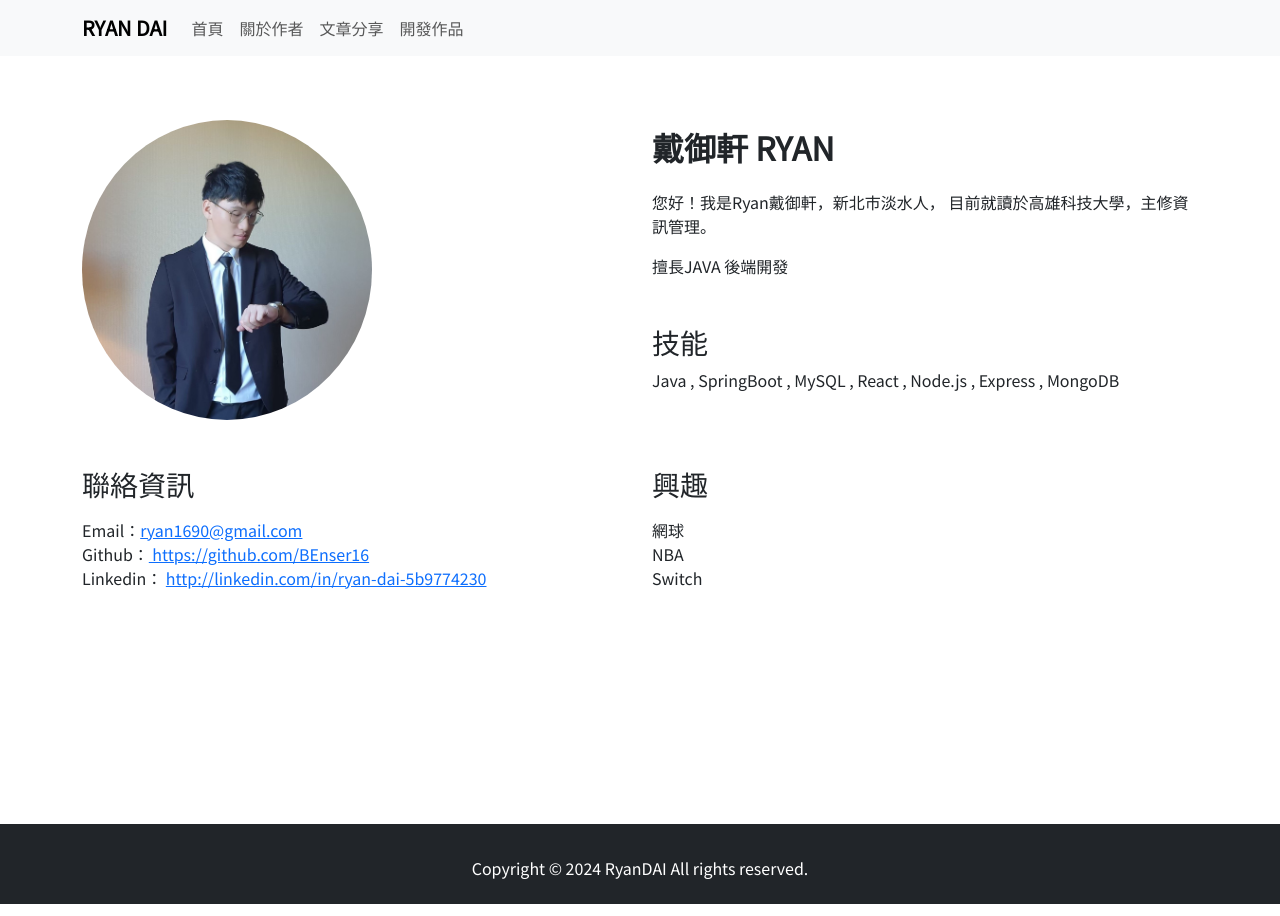
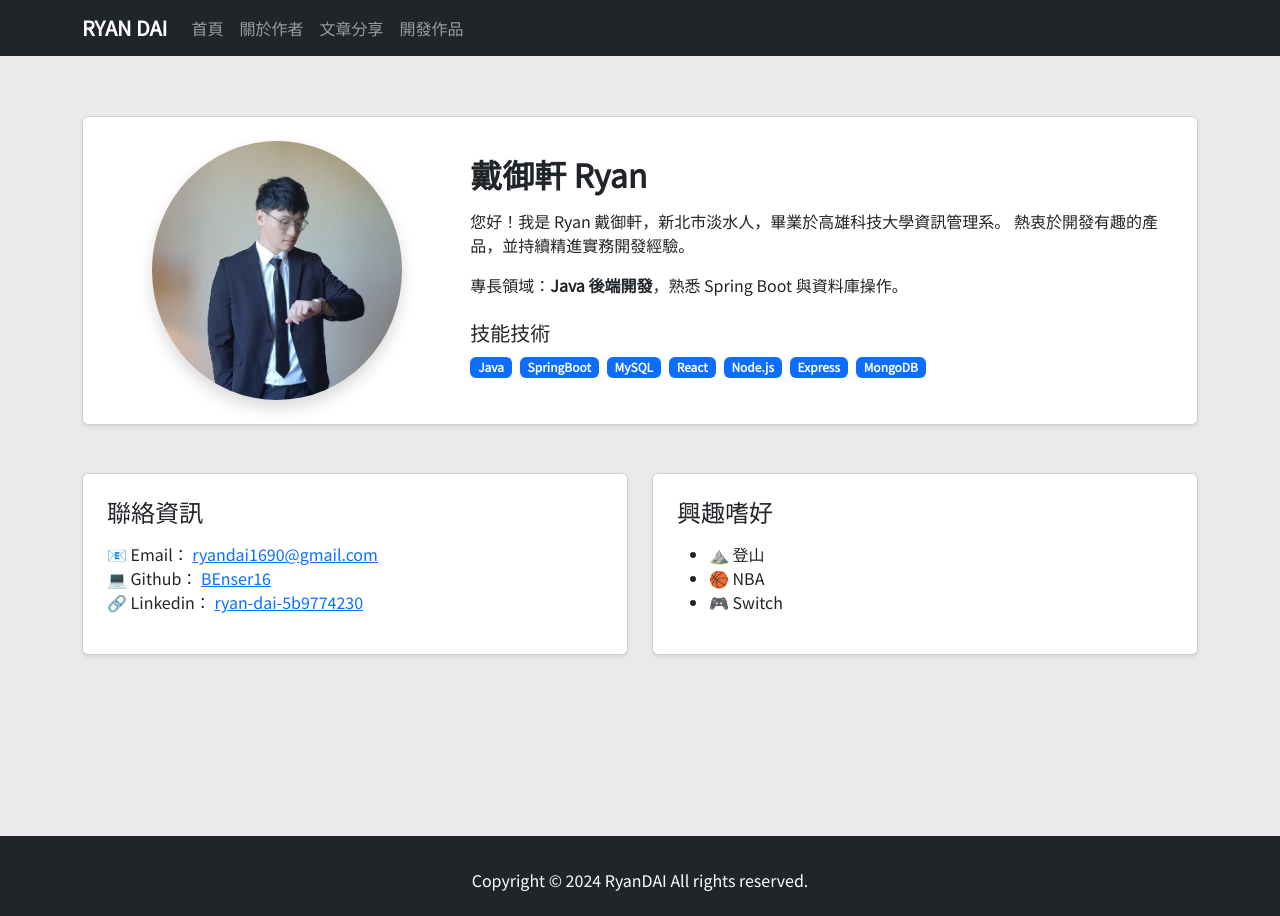
Before and after one commit to BEnser16/ryanblog, a React (Create React App) app: page /ryanblog/about in a window 1280 px wide. Built offline with nearby package versions, Linux system fonts and the light colour scheme.

Commit message:
fix about page , add mastereat content

```diff
--- a/src/App.js
+++ b/src/App.js
@@ -29,7 +29,7 @@ function App() {
 
           <Route path="/project" element={<Project/>} />
           <Route path="/project/duckcoffee" element={<DuckCoffeeIntro/>} />
-          <Route path="/project/fridgecooker" element={<FridgeAppIntro/>} />
+          <Route path="/project/mastereat" element={<FridgeAppIntro/>} />
           <Route path="/project/zoolinebot" element={<ZooLinebot/>} />
 
         </Routes>
--- a/src/components/nav.jsx
+++ b/src/components/nav.jsx
@@ -5,7 +5,7 @@ import './font.css'
 
 function NavBar() {
   return (
-    <Navbar expand="lg" bg="light" data-bs-theme="light">
+    <Navbar expand="lg" bg="dark" data-bs-theme="dark">
         <Container>
           <Navbar.Brand href="/ryanblog/"><b>RYAN DAI</b></Navbar.Brand>
           <Navbar.Toggle aria-controls="basic-navbar-nav" />
--- a/src/components/projectCard.jsx
+++ b/src/components/projectCard.jsx
@@ -4,7 +4,7 @@ import { Card } from "react-bootstrap";
 
 const ProjectCard = ({ title, content, id, cover }) => {
   return (
-    <Card className="m-3" key={id} >
+    <Card className="m-5" key={id}>
       <Card.Img variant="top" src={cover} style={{maxHeight:"18rem", objectFit:"cover" }} />
       <Card.Body>
         <Card.Title>{title}</Card.Title>
--- a/src/pages/FridgeAppIntro.jsx
+++ b/src/pages/FridgeAppIntro.jsx
@@ -1,26 +1,195 @@
-import React from 'react'
-import FridgeAppCover from '../static/img/project/icebox.jpg'
-import { Image  , Container} from 'react-bootstrap'
+import React from "react";
+import FridgeAppCover from "../static/img/project/icebox.jpg";
+import { Image, Container, Row, Table, Col } from "react-bootstrap";
+
+const addFoodImg = "https://i.postimg.cc/SNnZgHyy/2025-06-26-3-52-45.png";
+const foodNotify = "https://i.postimg.cc/rmDtK0xL/314019736-145cfacb-18af-4624-bc96-1c4a63f1d8f9.png";
+const recommandFoodImg = "https://i.postimg.cc/rwpyV65B/2025-06-26-1-42-11.png";
+const analysisImg = "https://i.postimg.cc/NjVtQKsX/2025-06-26-7-45-29.png";
+
+
 
 const FridgeAppIntro = () => {
   return (
     <>
-    <Image
+      <Image
         src={FridgeAppCover}
         style={{ objectFit: "cover", height: 200, width: "100vw" }}
       />
-        <Container className="my-5">
-            <h3>
-            <b>Fridge Cooker</b>
-            </h3>
-            <p className="m-3">
-            Fridge Cooker 是一款基於ReactNative的冰箱物品管理App , 透過條碼掃描功能 , 可以快速將冰箱內的物品進行管理 , 並且提供食譜推薦功能 , 讓使用者可以依照冰箱內的食材來搜尋適合的料理方式。
-            </p>
-            <p>目前開發中</p>
+      <Container className="my-5">
+        <Row className="my-3">
 
-        </Container>
+        <h2>
+          <b>MasterEat</b>
+        </h2>
+        <p className="m-3">
+          MasterEat 是一款基於ReactNative的冰箱管理App , 可以記錄冰箱內的食品 ,
+          並且提供食譜推薦功能 , 讓使用者可以依照冰箱內的食材來搜尋適合的食譜。
+        </p>
+        </Row>
+        <h2>使用技術</h2>
+        <Row id="tech-row" className="my-3">
+          <Col md={6}>
+          <h5>前端</h5>
+          <Table
+            striped
+            bordered
+            hover
+            size="sm"
+            style={{ maxWidth: 500, margin: 20 }}
+          >
+            <thead>
+              <tr>
+                <th>說明</th>
+                <th>技術</th>
+              </tr>
+            </thead>
+            <tbody>
+              <tr>
+                <td>框架</td>
+                <td>React Native + Expo </td>
+              </tr>
+              <tr>
+                <td>元件模板</td>
+                <td>react-native-paper</td>
+              </tr>
+              <tr>
+                <td>狀態管理</td>
+                <td>react-query</td>
+              </tr>
+              <tr>
+                <td>樣式模板</td>
+                <td>react-native-paper</td>
+              </tr>
+              <tr>
+                <td>本地儲存</td>
+                <td>react-native-async-storage</td>
+              </tr>
+              <tr>
+                <td>圖表套件</td>
+                <td>d3</td>
+              </tr>
+            </tbody>
+          </Table>
+          </Col>
+          <Col md={6}>
+
+
+          <h5>後端</h5>
+          <Table
+            striped
+            bordered
+            hover
+            size="sm"
+            style={{ maxWidth: 500, margin: 20 }}
+          >
+            <thead>
+              <tr>
+                <th>說明</th>
+                <th>技術</th>
+              </tr>
+            </thead>
+            <tbody>
+              <tr>
+                <td>框架</td>
+                <td>SpringBoot</td>
+              </tr>
+              <tr>
+                <td>驗證與授權</td>
+                <td>SpringSecurity</td>
+              </tr>
+              <tr>
+                <td>資料庫</td>
+                <td>MongoDB</td>
+              </tr>
+              <tr>
+                <td>容器化</td>
+                <td>Docker</td>
+              </tr>
+              <tr>
+                <td>Token</td>
+                <td>JWT</td>
+              </tr>
+              <tr>
+                <td>API 文件</td>
+                <td>Swagger-UI</td>
+              </tr>
+            </tbody>
+          </Table>
+          </Col>
+        </Row>
+        <h2>功能介紹</h2>
+        <Row id="tech-row" className="my-4">
+
+          <Row className="align-items-center">
+            <Col md={6}>
+              <h2 className="fw-bold">食材管理</h2>
+              <p>隨心所欲的管理食材 , 新增 / 刪除 / 編輯</p>
+            </Col>
+            <Col md={6} className="text-center">
+              <img
+                src={addFoodImg}
+                alt="新增食材展示圖"
+                style={{ maxWidth: "70%", height: "70%" }}
+              />
+            </Col>
+          </Row>
+          <Row className="align-items-center">
+            <Col md={6}>
+              <img
+                src={foodNotify}
+                alt="過期通知展示圖"
+                style={{ maxWidth: "80%", height: "100%" }}
+              />
+            </Col>
+            <Col md={6} className="text-center">
+              <h2 className="fw-bold">過期提醒</h2>
+              <p>在食材到期前通知你 , 再也不用怕過期了！</p>
+            </Col>
+          </Row>
+          <Row className="align-items-center">
+            <Col md={6}>
+              <h2 className="fw-bold">AI 聊聊</h2>
+              <p>串接 Chat GPT 能夠與AI討論營養菜單 , 當你的隨身營養師</p>
+            </Col>
+            <Col md={6} className="text-center">
+              <img
+                src={addFoodImg}
+                alt="新增食材展示圖"
+                style={{ maxWidth: "50%", height: "70%" }}
+              />
+            </Col>
+          </Row>
+          <Row className="align-items-center">
+            <Col md={6}>
+              <img
+                src={recommandFoodImg}
+                alt="食譜推薦展示圖"
+                style={{ maxWidth: "70%", height: "70%" }}
+              />
+            </Col>
+            <Col md={6} className="text-center">
+              <h2 className="fw-bold">食譜推薦</h2>
+              <p>根據冰箱內的食材 , 給你最準確的食譜推薦</p>
+            </Col>
+          </Row>
+        </Row>
+        <Row className="align-items-center">
+          <Col md={6}>
+            <h2 className="fw-bold">圖表分析</h2>
+            <p>提供各式圖表分析 , 更了解自己的飲食習慣</p>
+          </Col>
+          <Col md={6} className="text-center">
+            <img
+              src={analysisImg}
+              alt="分析展示圖"
+              style={{ maxWidth: "50%", height: "70%" }}
+            />
+          </Col>
+        </Row>
+      </Container>
     </>
-  )
-}
+  );
+};
 
-export default FridgeAppIntro
+export default FridgeAppIntro;
--- a/src/pages/about.jsx
+++ b/src/pages/about.jsx
@@ -1,68 +1,98 @@
 import React from "react";
-import { Container, Image, Row  , Col } from "react-bootstrap";
+import { Container, Image, Row, Col, Card, Badge } from "react-bootstrap";
 import cutImg from "../static/img/bryan.jpg";
 
-const about = () => {
+const About = () => {
+  const skills = [
+    "Java",
+    "SpringBoot",
+    "MySQL",
+    "React",
+    "Node.js",
+    "Express",
+    "MongoDB",
+  ];
+
   return (
-    <>
-      <Container className="mt-5" style={{ minHeight: "90vh" }}>
-        <Row className="my-5">
-          <div className="col mt-3">
+    <div style={{ backgroundColor: "#eaeaea" , paddingTop: "60px" }}>
+      <Container style={{ minHeight: "90vh" }}>
+        {/* Profile Card */}
+        <Card className="p-4 shadow-sm">
+          <Row className="align-items-center">
+            <Col md={4} className="text-center mb-4 mb-md-0">
               <Image
                 src={cutImg}
+                roundedCircle
+                fluid
+                className="shadow"
                 style={{
-                maxHeight: "300px",
-                maxWidth: "300px",
+                  maxWidth: "250px",
                   objectFit: "cover",
+                  transition: "transform 0.3s ease-in-out",
                 }}
-              roundedCircle
+                onMouseOver={(e) =>
+                  (e.currentTarget.style.transform = "scale(1.05)")
+                }
+                onMouseOut={(e) =>
+                  (e.currentTarget.style.transform = "scale(1)")
+                }
               />
+            </Col>
+            <Col md={8}>
+              <h2 className="fw-bold mb-3">戴御軒 Ryan</h2>
+              <p>
+                您好！我是 Ryan
+                戴御軒，新北市淡水人，畢業於高雄科技大學資訊管理系。
+                熱衷於開發有趣的產品，並持續精進實務開發經驗。
+              </p>
+              <p>
+                專長領域：<strong>Java 後端開發</strong>，熟悉 Spring Boot
+                與資料庫操作。
+              </p>
+              <h5 className="mt-4 mb-2">技能技術</h5>
+              <div>
+                {skills.map((skill, idx) => (
+                  <Badge key={idx} bg="primary" className="me-2 mb-2">
+                    {skill}
+                  </Badge>
+                ))}
               </div>
-          <div className="col">
-            <h2 className="my-4">
-              <b>戴御軒 RYAN</b>
-            </h2>
+            </Col>
+          </Row>
+        </Card>
+
+        {/* Contact & Interests */}
+        <Row className="mt-5">
+          <Col md={6}>
+            <Card className="p-4 shadow-sm h-100">
+              <h4 className="mb-3">聯絡資訊</h4>
               <p>
-              您好！我是Ryan戴御軒，新北市淡水人，
-              目前就讀於高雄科技大學，主修資訊管理。
+                📧 Email：{" "}
+                <a href="mailto:ryan1690@gmail.com">ryandai1690@gmail.com</a>
+                <br />
+                💻 Github： <a href="https://github.com/BEnser16">BEnser16</a>
+                <br />
+                🔗 Linkedin：{" "}
+                <a href="http://linkedin.com/in/ryan-dai-5b9774230">
+                  ryan-dai-5b9774230
+                </a>
               </p>
-            <p>擅長JAVA 後端開發</p>
-            <Row className="mt-5 d-flex flex-column" >
-              <h3>技能</h3>
-              <p>
-                Java , SpringBoot , MySQL , React , Node.js , Express , MongoDB
-              </p>
-
-
-            </Row>
-          </div>
-        </Row>
-
-        <Row className="mt-5 mt-md-5"  >
-          <div className="col">
-            <h3 className="mb-3" >聯絡資訊</h3>
-            <p>
-              Email：<a href="mailto:ryan1690@gmail.com" >ryan1690@gmail.com </a> <br />
-              Github：<a href="https://github.com/BEnser16">    https://github.com/BEnser16 </a><br />
-              Linkedin： <a href="http://linkedin.com/in/ryan-dai-5b9774230"> http://linkedin.com/in/ryan-dai-5b9774230 </a>
-            </p>
-          </div>
-          <div className="col">
-            <Col className="mb-3" >
-              <h3>興趣</h3>
+            </Card>
           </Col>
-            <Col>
-              <p>
-                網球  <br />
-                NBA  <br />
-                Switch
-              </p>
+          <Col md={6} className="mt-4 mt-md-0">
+            <Card className="p-4 shadow-sm h-100">
+              <h4 className="mb-3">興趣嗜好</h4>
+              <ul className="mb-0">
+                <li>⛰️ 登山</li>
+                <li>🏀 NBA</li>
+                <li>🎮 Switch</li>
+              </ul>
+            </Card>
           </Col>
-          </div>
         </Row>
       </Container>
-    </>
+    </div>
   );
 };
 
-export default about;
+export default About;
--- a/src/pages/project.jsx
+++ b/src/pages/project.jsx
@@ -7,9 +7,9 @@ import zooImg from '../static/img/project/zoo.jpg';
 
 const project = () => {
   const articles = [
-    { id: 1, title: 'Duck Coffee', content: 'React + Springboot , 咖啡廳餐飲資訊系統'  , cover:coffeeImg , link:'/ryanblog/project/duckcoffee'},
-    { id: 2, title: 'Fridge Cooker - 開發中', content: 'ReactNative , 冰箱物品管理 App' , cover:iceboxImg , link:'/ryanblog/project/fridgecooker'},
-    { id: 3, title: 'ZooGuide Linebot - 課堂作業', content: 'Linebot + GCP , 兒童動物園導覽聊天機器人' , cover:zooImg , link:'/ryanblog/project/zoolinebot'},
+    { id: 1, title: 'Duck Coffee', content: 'React + Springboot , Web 餐飲資訊系統'  , cover:coffeeImg , link:'/ryanblog/project/duckcoffee'},
+    { id: 2, title: 'MasterEat', content: 'ReactNative , 冰箱管理 App' , cover:iceboxImg , link:'/ryanblog/project/mastereat'},
+    { id: 3, title: 'ZooGuide Linebot', content: 'Linebot + GCP , 兒童動物園導覽聊天機器人' , cover:zooImg , link:'/ryanblog/project/zoolinebot'},
     // 可以添加更多文章
   ];
 
```
Lines whose indentation alone changed are shown as unchanged.
